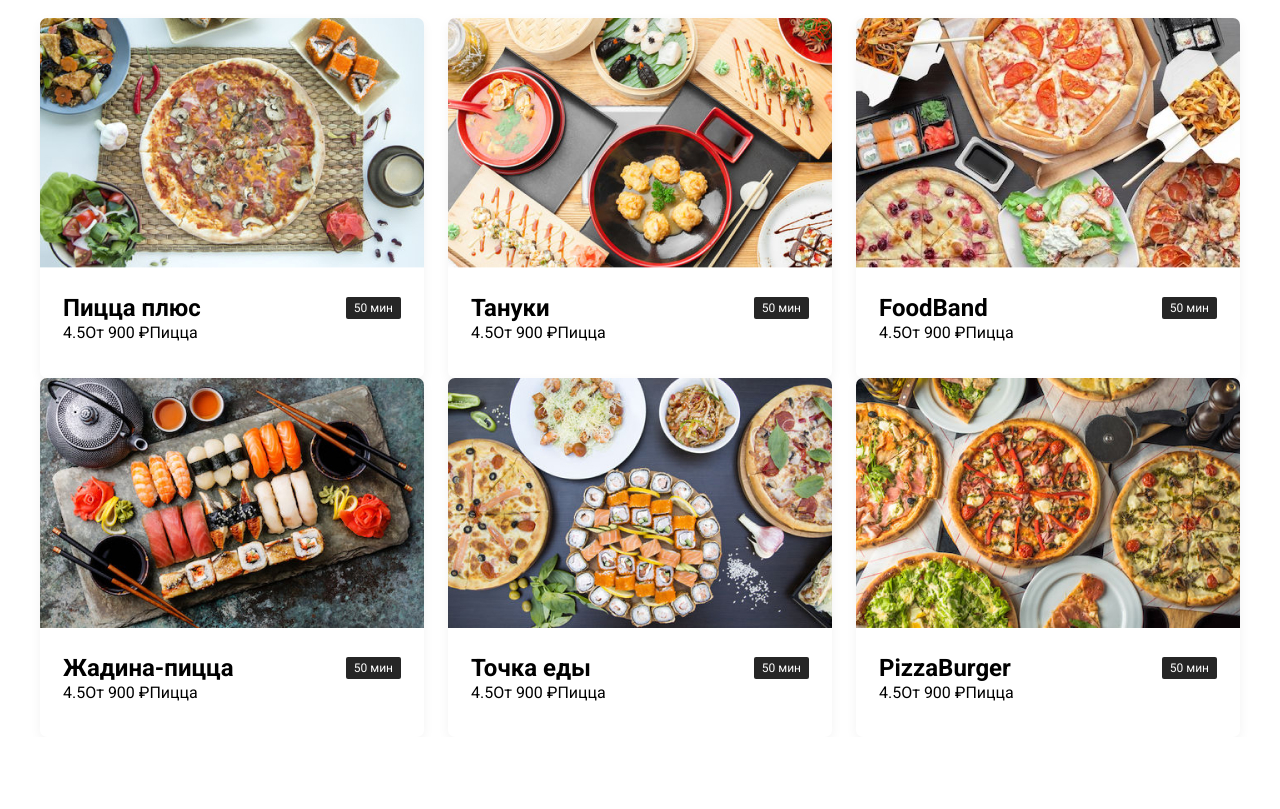
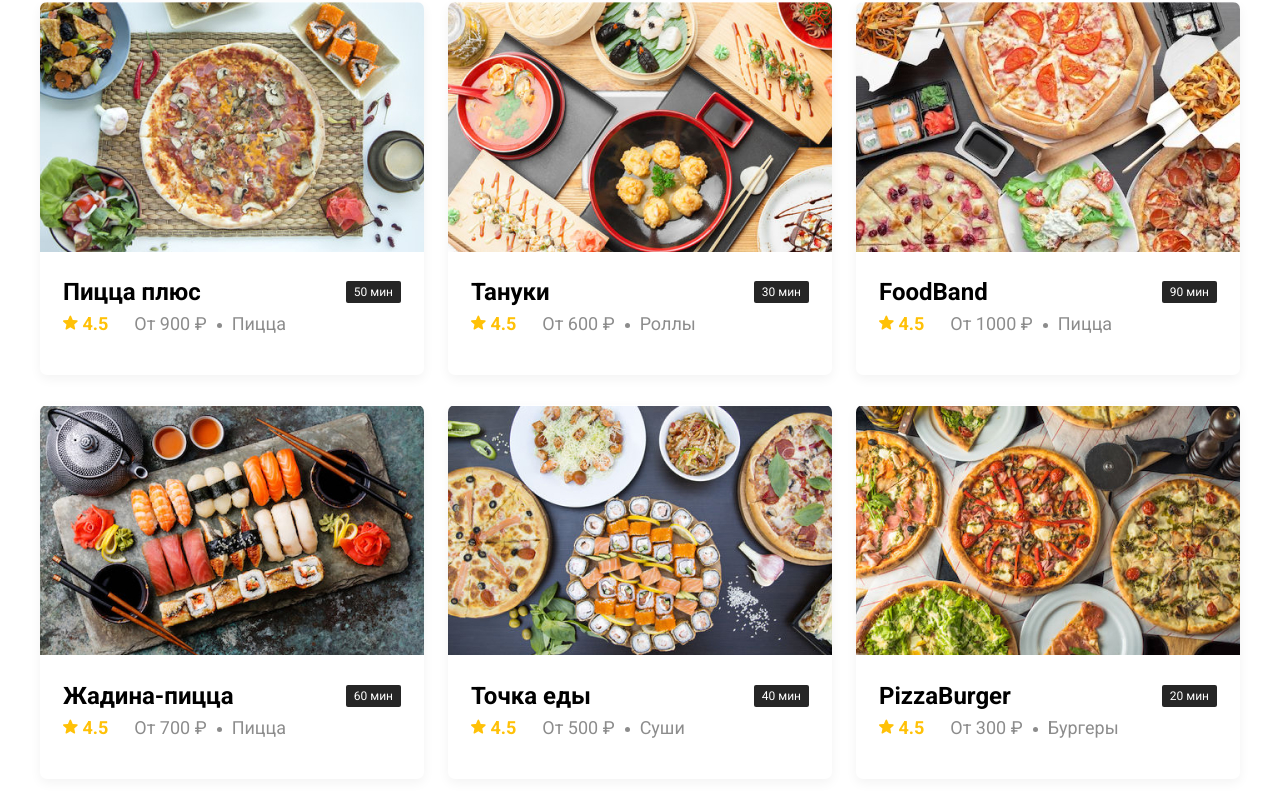
Before and after one commit to zhamiila824/delivery, a plain HTML site: page index.html in a window 1280 px wide. Shown: the part 627-1436 px from the top of the page. Before the commit the page ends 1364 px from the top, so only its background shows below. Drawn offline with Linux system fonts and the light colour scheme.

Commit message:
2nd day complete

```diff
--- a/css/style.css
+++ b/css/style.css
@@ -87,6 +87,7 @@ line-height: 24px;
     display: flex;
     align-items: center;
     justify-content: space-between;
+    margin-bottom: 44px;
 }
 .section-title{
     font-style: normal;
@@ -94,6 +95,7 @@ line-height: 24px;
     font-size: 36px;
     line-height: 42px;
     color: #000000;
+    margin: 0;
 }
 .cards{
     display: flex;
@@ -106,6 +108,7 @@ line-height: 24px;
     box-shadow: 0px 4px 12px rgba(0, 0, 0, 0.05);
     border-radius: 7px;
     overflow: hidden;
+    margin-bottom: 30px;
 }
 .card-img{
     width: 384px;
@@ -142,3 +145,31 @@ line-height: 24px;
     display: flex;
     align-items: center;
 }
+.card-rating{
+    margin-right: 26px;
+    font-style: normal;
+    font-weight: bold;
+    font-size: 18px;
+    line-height: 32px;
+    color: #FFC107;
+}
+.card-price, .card-category{
+    font-style: normal;
+    font-weight: normal;
+    font-size: 18px;
+    line-height: 32px;
+    color: #8C8C8C;
+}
+.card-price{
+    margin-right: 10px;
+}
+.card-price:after{
+    content: "";
+    width: 5px;
+    height: 5px;
+    background-color: #8C8C8C;
+    display: inline-block;
+    border-radius: 50%;
+    vertical-align: middle;
+    margin-left: 10px;
+}
--- a/index.html
+++ b/index.html
@@ -42,9 +42,9 @@
                             <span class="card-tag tag">50 мин</span>
                         </div>
                         <div class="card-info">
-                            <div class="rating">4.5</div>
-                            <div class="price">От 900 ₽</div>
-                            <div class="category">Пицца</div>
+                            <div class="card-rating"><img src="img/star.svg" alt="star" class="rating-star"> 4.5</div>
+                            <div class="card-price">От 900 ₽</div>
+                            <div class="card-category">Пицца</div>
                         </div>
                     </div>
                 </div>
@@ -53,12 +53,12 @@
                     <div class="card-text">
                         <div class="card-heading">
                             <h3 class="card-title">Тануки</h3>
-                            <span class="card-tag tag">50 мин</span>
+                            <span class="card-tag tag">30 мин</span>
                         </div>
                         <div class="card-info">
-                            <div class="rating">4.5</div>
-                            <div class="price">От 900 ₽</div>
-                            <div class="category">Пицца</div>
+                            <div class="card-rating"><img src="img/star.svg" alt="star" class="rating-star"> 4.5</div>
+                            <div class="card-price">От 600 ₽</div>
+                            <div class="card-category">Роллы</div>
                         </div>
                     </div>
                 </div>
@@ -67,12 +67,12 @@
                     <div class="card-text">
                         <div class="card-heading">
                             <h3 class="card-title">FoodBand</h3>
-                            <span class="card-tag tag">50 мин</span>
+                            <span class="card-tag tag">90 мин</span>
                         </div>
                         <div class="card-info">
-                            <div class="rating">4.5</div>
-                            <div class="price">От 900 ₽</div>
-                            <div class="category">Пицца</div>
+                            <div class="card-rating"><img src="img/star.svg" alt="star" class="rating-star"> 4.5</div>
+                            <div class="card-price">От 1000 ₽</div>
+                            <div class="card-category">Пицца</div>
                         </div>
                     </div>
                 </div>
@@ -81,12 +81,12 @@
                     <div class="card-text">
                         <div class="card-heading">
                             <h3 class="card-title">Жадина-пицца</h3>
-                            <span class="card-tag tag">50 мин</span>
+                            <span class="card-tag tag">60 мин</span>
                         </div>
                         <div class="card-info">
-                            <div class="rating">4.5</div>
-                            <div class="price">От 900 ₽</div>
-                            <div class="category">Пицца</div>
+                            <div class="card-rating"><img src="img/star.svg" alt="star" class="rating-star"> 4.5</div>
+                            <div class="card-price">От 700 ₽</div>
+                            <div class="card-category">Пицца</div>
                         </div>
                     </div>
                 </div>
@@ -95,12 +95,12 @@
                     <div class="card-text">
                         <div class="card-heading">
                             <h3 class="card-title">Точка еды</h3>
-                            <span class="card-tag tag">50 мин</span>
+                            <span class="card-tag tag">40 мин</span>
                         </div>
                         <div class="card-info">
-                            <div class="rating">4.5</div>
-                            <div class="price">От 900 ₽</div>
-                            <div class="category">Пицца</div>
+                            <div class="card-rating"><img src="img/star.svg" alt="star" class="rating-star"> 4.5</div>
+                            <div class="card-price">От 500 ₽</div>
+                            <div class="card-category">Суши</div>
                         </div>
                     </div>
                 </div>
@@ -109,12 +109,12 @@
                     <div class="card-text">
                         <div class="card-heading">
                             <h3 class="card-title">PizzaBurger</h3>
-                            <span class="card-tag tag">50 мин</span>
+                            <span class="card-tag tag">20 мин</span>
                         </div>
                         <div class="card-info">
-                            <div class="rating">4.5</div>
-                            <div class="price">От 900 ₽</div>
-                            <div class="category">Пицца</div>
+                            <div class="card-rating"><img src="img/star.svg" alt="star" class="rating-star"> 4.5</div>
+                            <div class="card-price">От 300 ₽</div>
+                            <div class="card-category">Бургеры</div>
                         </div>
                     </div>
                 </div>
```
Also changed, not shown: img/star.svg (added).
